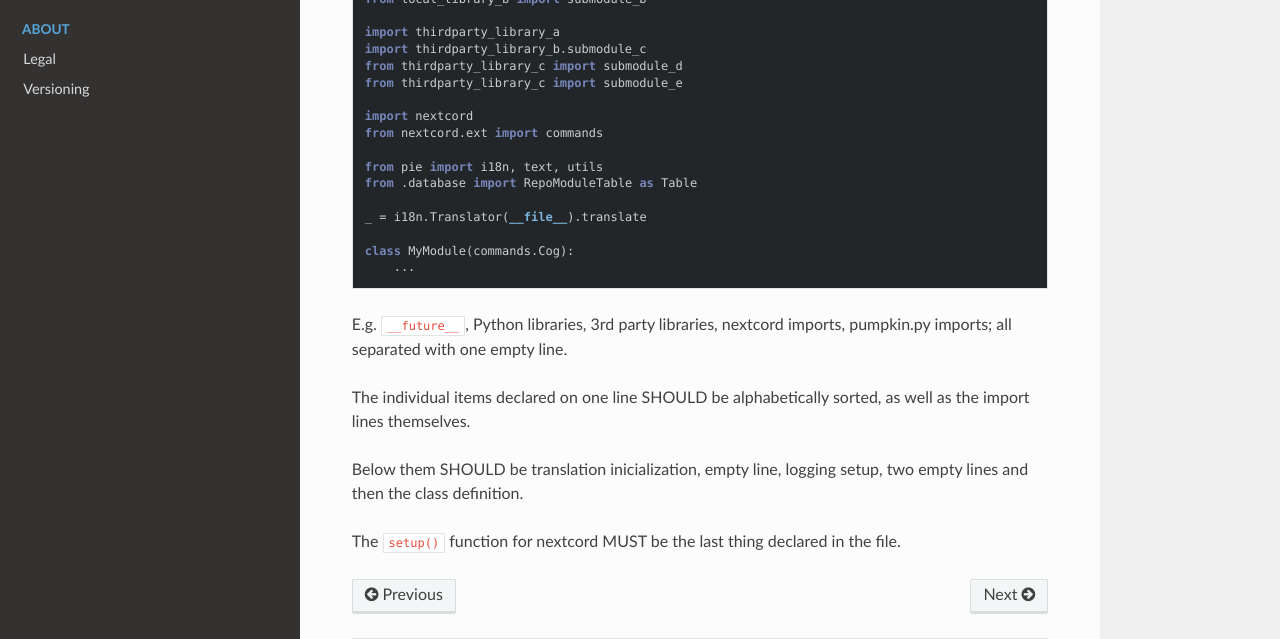
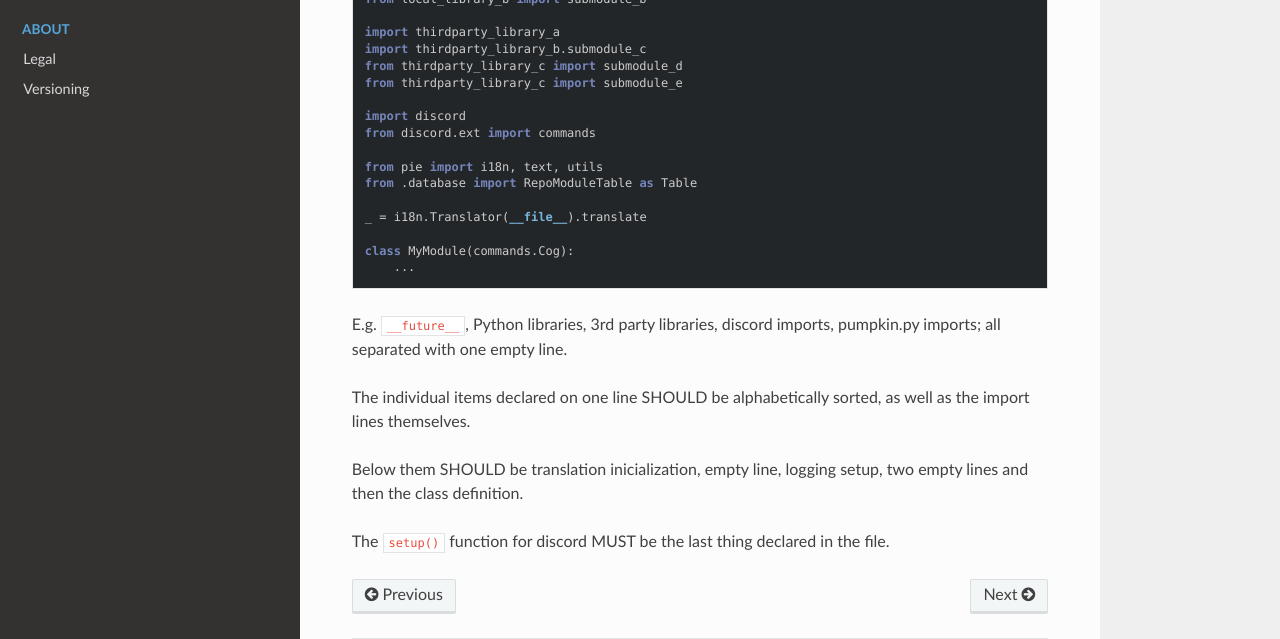
Before and after one commit to pumpkin-py/pumpkin-py, a Sphinx documentation site: the page built from docs/development/imports.rst, in a window 1280 px wide and 1296 px high. Shown: the part 552-1191 px from the top of the window. Built offline with Sphinx 7.4.7 and the Read the Docs theme 2.0.0, drawn with Linux system fonts in a browser that asks for light colours.

Commit message:
Switch to discord.py 2.0: Update documentation

```diff
--- a/docs/development/imports.rst
+++ b/docs/development/imports.rst
@@ -22,8 +22,8 @@ All the imports MUST be at the top of the file (flake8 won't let you). For the s
 	from thirdparty_library_c import submodule_d
 	from thirdparty_library_c import submodule_e
 
-	import nextcord
-	from nextcord.ext import commands
+	import discord
+	from discord.ext import commands
 
 	from pie import i18n, text, utils
 	from .database import RepoModuleTable as Table
@@ -33,10 +33,10 @@ All the imports MUST be at the top of the file (flake8 won't let you). For the s
 	class MyModule(commands.Cog):
 	    ...
 
-E.g. ``__future__``, Python libraries, 3rd party libraries, nextcord imports, pumpkin.py imports; all separated with one empty line.
+E.g. ``__future__``, Python libraries, 3rd party libraries, discord imports, pumpkin.py imports; all separated with one empty line.
 
 The individual items declared on one line SHOULD be alphabetically sorted, as well as the import lines themselves.
 
 Below them SHOULD be translation inicialization, empty line, logging setup, two empty lines and then the class definition.
 
-The ``setup()`` function for nextcord MUST be the last thing declared in the file.
+The ``setup()`` function for discord MUST be the last thing declared in the file.
--- a/docs/development/logging.rst
+++ b/docs/development/logging.rst
@@ -20,7 +20,7 @@ And to use the logger, use
 
 	try:
 	    await action_that_throws_error()
-	except nextcord.exceptions.HTTPException as exc:
+	except discord.exceptions.HTTPException as exc:
 	    await guild_log(
 	        ctx.author,
 	        ctx.channel,
--- a/docs/development/repository.rst
+++ b/docs/development/repository.rst
@@ -55,12 +55,12 @@ The module
 
 For each module that has been specified in the init's ``__all__`` variable there must exist a directory with the same name at the root of the repository. And each module has to have a ``module.py`` file inside of its directory.
 
-In our case, we only have one module specified, so we have to create a file ``bistro/module.py``. This file has to contain the class inheriting from nextcord's Cog and the ``setup()`` function to load the module.
+In our case, we only have one module specified, so we have to create a file ``bistro/module.py``. This file has to contain the class inheriting from discord's Cog and the ``setup()`` function to load the module.
 
 .. code-block:: python3
 
-    import nextcord
-    from nextcord.ext import commands
+    import discord
+    from discord.ext import commands
 
     from pie import check, i18n, logger
 
--- a/docs/development/translations.rst
+++ b/docs/development/translations.rst
@@ -30,7 +30,7 @@ All modules define the translation function on top:
 
 	...
 
-Because the members and guilds can set their language preference we have to tell the translation function the source of the context, so it can pick the right language. We do this by using the ``Context`` nextcord supplies with every command call:
+Because the members and guilds can set their language preference we have to tell the translation function the source of the context, so it can pick the right language. We do this by using the ``Context`` discord supplies with every command call:
 
 .. code-block:: python3
 
@@ -50,7 +50,7 @@ Sometimes context isn't available, though -- e.g. in raw reaction. These times y
 	...
 
 	@commands.Cog.listener()
-	async def on_raw_reaction_add(self, payload: nextcord.RawReactionActionEvent):
+	async def on_raw_reaction_add(self, payload: discord.RawReactionActionEvent):
 	    utx = TranslationContext(payload.guild_id, payload.user_id)
 
 	    message = await utils.discord.get_message(
```
